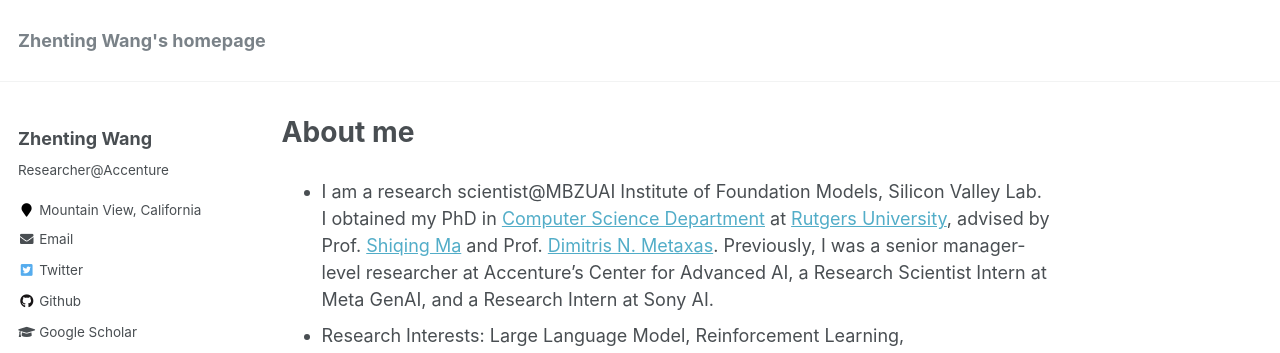
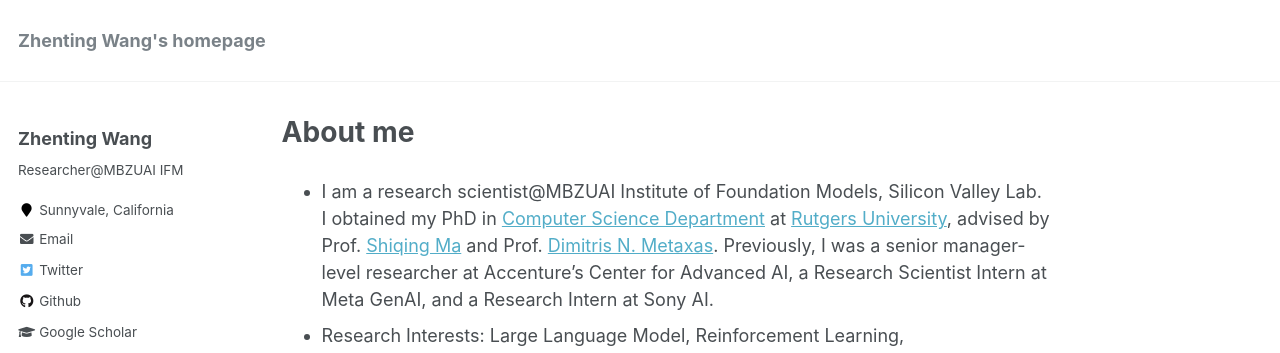
Before and after one commit to ZhentingWang/zhentingwang.github.io, a Jekyll site: the page built from _pages/about.md, in a window 1280 px wide. Shown: the top 353 px of the page. Built offline with Jekyll 4.4.1, drawn with Linux system fonts in a browser that asks for light colours.

Commit message:
Update _config.yml

```diff
--- a/_config.yml
+++ b/_config.yml
@@ -82,8 +82,8 @@ analytics:
 author:
   name             : "Zhenting Wang"
   avatar           :
-  bio              : "Researcher@Accenture"
-  location         : "Mountain View, California"
+  bio              : "Researcher@MBZUAI IFM"
+  location         : "Sunnyvale, California"
   employer         :
   pubmed           : #"https://www.ncbi.nlm.nih.gov/pubmed/?term=john+snow"
   googlescholar    : "https://scholar.google.com/citations?user=QSYVbj8AAAAJ&hl=en"
```
